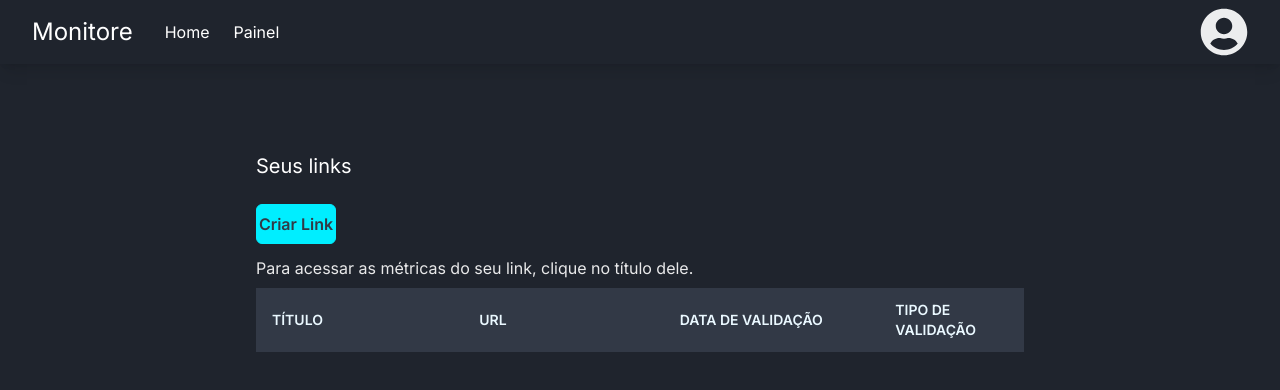
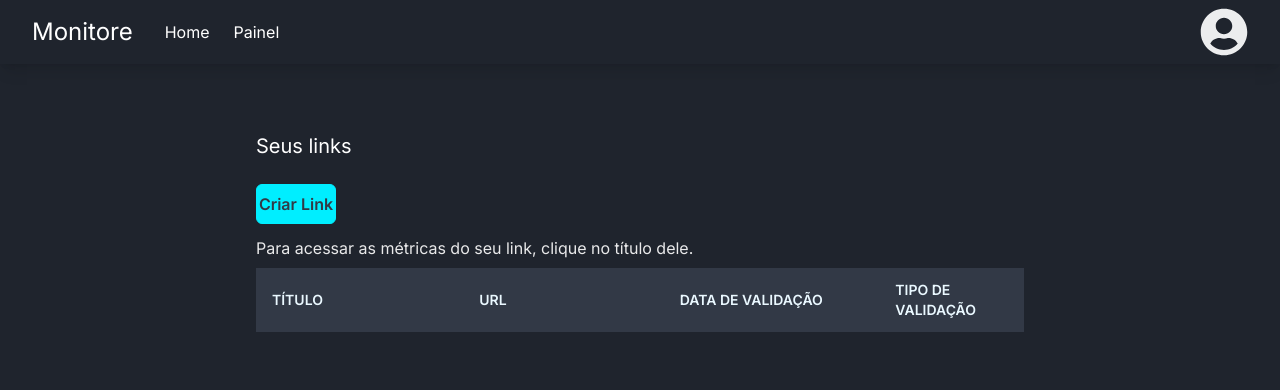
Before and after one commit to Kaua3045/monitoring-web, a React (Vite) app: page /dashboard in a window 1280 px wide. Shown: the top 390 px of the page. Built offline with nearby package versions, Linux system fonts and the light colour scheme; no server answers; sample sign-in values are in the browser's storage.

Commit message:
fix(dashboard): change margin top

```diff
--- a/src/pages/Dashboard.tsx
+++ b/src/pages/Dashboard.tsx
@@ -10,7 +10,7 @@ const Dashboard = () => {
     <div className="bg-slateDark-50 h-screen">
       <Nav />
 
-      <div className="flex flex-col items-center mt-10">
+      <div className="flex flex-col items-center mt-5">
         <div className="w-3/5 mt-12">
           <h1 className="text-xl pb-3 text-white-100">Seus links</h1>
           <div>
```
